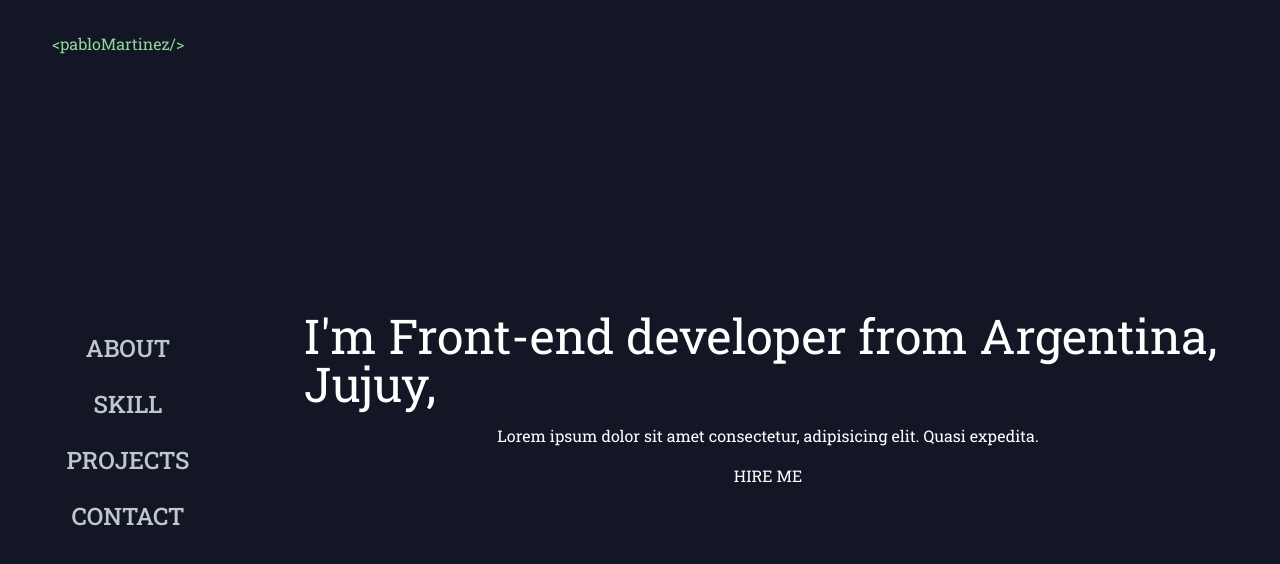
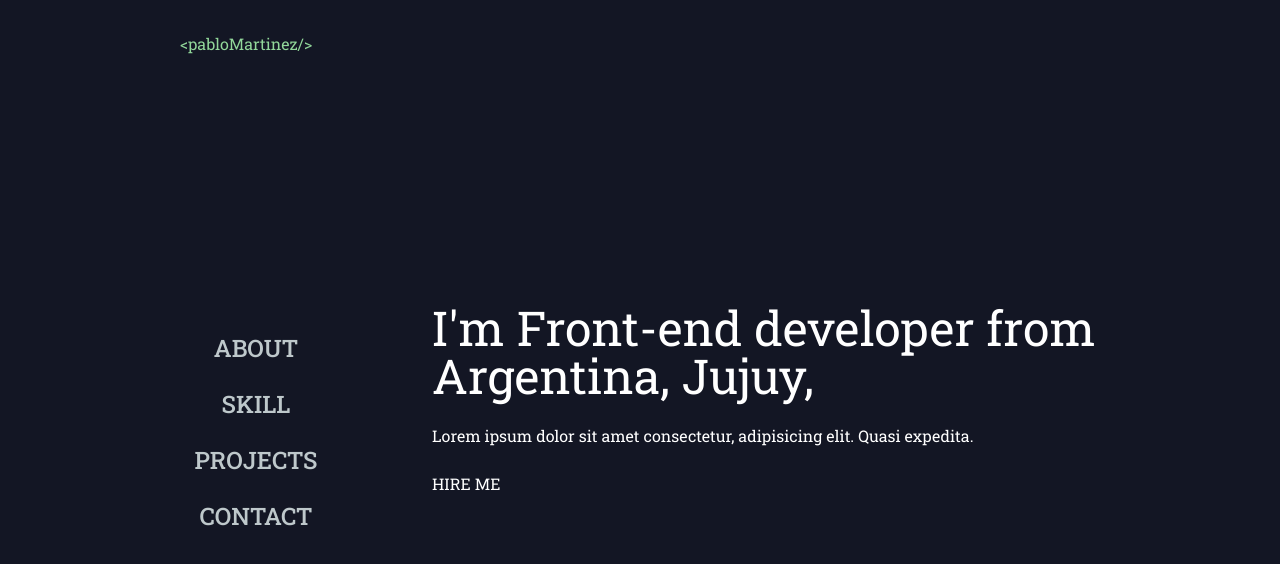
Before and after one commit to pablitomartinez/WEBPORTFOLIO, a Next.js app in the folder web/: page / in a window 1280 px wide. Shown: the top 564 px of the page. Built offline with nearby package versions, Linux system fonts and the light colour scheme.

Commit message:
page about

```diff
--- a/web/src/app/about/page.jsx
+++ b/web/src/app/about/page.jsx
@@ -1,14 +1,55 @@
+import Image from "next/image";
 import React from "react";
 
 export default function About() {
   return (
-    <div className="text-white">
-      <h2>I'm Front-end developer from Argentina, Jujuy, </h2>
-      <p>
-        Lorem ipsum dolor sit amet consectetur, adipisicing elit. Quasi
-        expedita.
-      </p>
-      <button>HIRE ME</button>
+    <div className="flex h-full items-center">
+      <div className="flex flex-col text-center justify-center items-center space-y-6 text-white md:text-left md:justify-items-center md:flex-row">
+        <div className="space-y-5" >
+          <h2 className="w-full text-3xl md:text-5xl ">
+            Hi, I'm Pablo Martinez from Argentina, Jujuy,{" "}
+          </h2>
+
+          <h3 className="w-full text-[14px] md:text-[16px] ">
+            Lorem ipsum dolor sit amet consectetur, adipisicing elit. Quasi
+            expedita. Lorem ipsum dolor, sit amet consectetur adipisicing elit.
+            Maxime quasi aliquam ratione quas deleniti! Aliquam, nesciunt quasi
+            culpa accusantium ducimus iste id sint ratione aperiam ab modi
+            inventore in obcaecati.
+          </h3>
+          <div className="flex items-center justify-center object-cover ">
+            {/* icono DOWNLOAD  */}
+            <div className="">
+              <svg
+                className="w-5 h-5 mr-2"
+                fill="none"
+                stroke-width="1.5"
+                stroke="currentColor"
+                viewBox="0 0 24 24"
+                xmlns="http://www.w3.org/2000/svg"
+                aria-hidden="true"
+              >
+                <path
+                  stroke-linecap="round"
+                  stroke-linejoin="round"
+                  d="m9 12.75 3 3m0 0 3-3m-3 3v-7.5M21 12a9 9 0 1 1-18 0 9 9 0 0 1 18 0Z"
+                ></path>
+              </svg>
+            </div>
+            <button>DOWNLOAD CV</button>
+          </div>
+        </div>
+        {/* FOTO  */}
+        <div className="flex flex-none justify-center ">
+          <Image
+            className=" rounded-full"
+            width={300}
+            height={300}
+            src="/avatar.png"
+            alt="foto-perfil"
+          />
+        </div>
+      </div>
     </div>
   );
 }
--- a/web/src/app/layout.js
+++ b/web/src/app/layout.js
@@ -13,12 +13,13 @@ export const metadata = {
 export default function RootLayout({ children }) {
   return (
     <html lang="en">
-      <body className={`${roboto_slab.className} antialiased bg-primary`} >
-        <div className="flex h-screen flex-col md:flex-row md:overflow-hidden">
-          <div className="w-full flex-none md:w-64" >
+      <body className={`${roboto_slab.className} antialiased bg-primary`}>
+        <div className="flex h-screen flex-col md:max-w-[80%] md:justify-center md:mx-auto md:flex-row md:overflow-hidden">
+          <div className="w-full flex-none md:w-64">
             <Navbar />
           </div>
-          <div className="flex-grow p-6 md:overflow-y-auto md:p-12" >{children}
+          <div className="flex-grow p-6 md:overflow-y-auto md:p-12">
+            {children}
           </div>
         </div>
       </body>
--- a/web/src/app/page.js
+++ b/web/src/app/page.js
@@ -5,14 +5,19 @@ import Work from "./work/page";
 
 export default function Home() {
   return (
-    <main className="flex h-full" >
-      <div className="flex flex-col text-center justify-center items-center space-y-4 text-white md:text-start">
-        <h2 className="text-3xl md:text-5xl" >I'm Front-end developer from Argentina, Jujuy, </h2>
-        <p className="text-[14px] md:text-[16px]" >
+    <main className="flex h-full">
+      <div className="flex flex-col text-center justify-center items-center space-y-6 text-white md:text-left md:justify-items-center ">
+        <h2 className="w-full text-3xl md:text-5xl">
+          I'm Front-end developer from Argentina, Jujuy,{" "}
+        </h2>
+
+        <h3 className="w-full text-[14px] md:text-[16px] ">
           Lorem ipsum dolor sit amet consectetur, adipisicing elit. Quasi
           expedita.
-        </p>
-        <button>HIRE ME</button>
+        </h3>
+        <div className="w-full">
+          <button>HIRE ME</button>
+        </div>
       </div>
     </main>
   );
```
Also changed, not shown: 1 other file (tests, documents, lock files or other folders).
